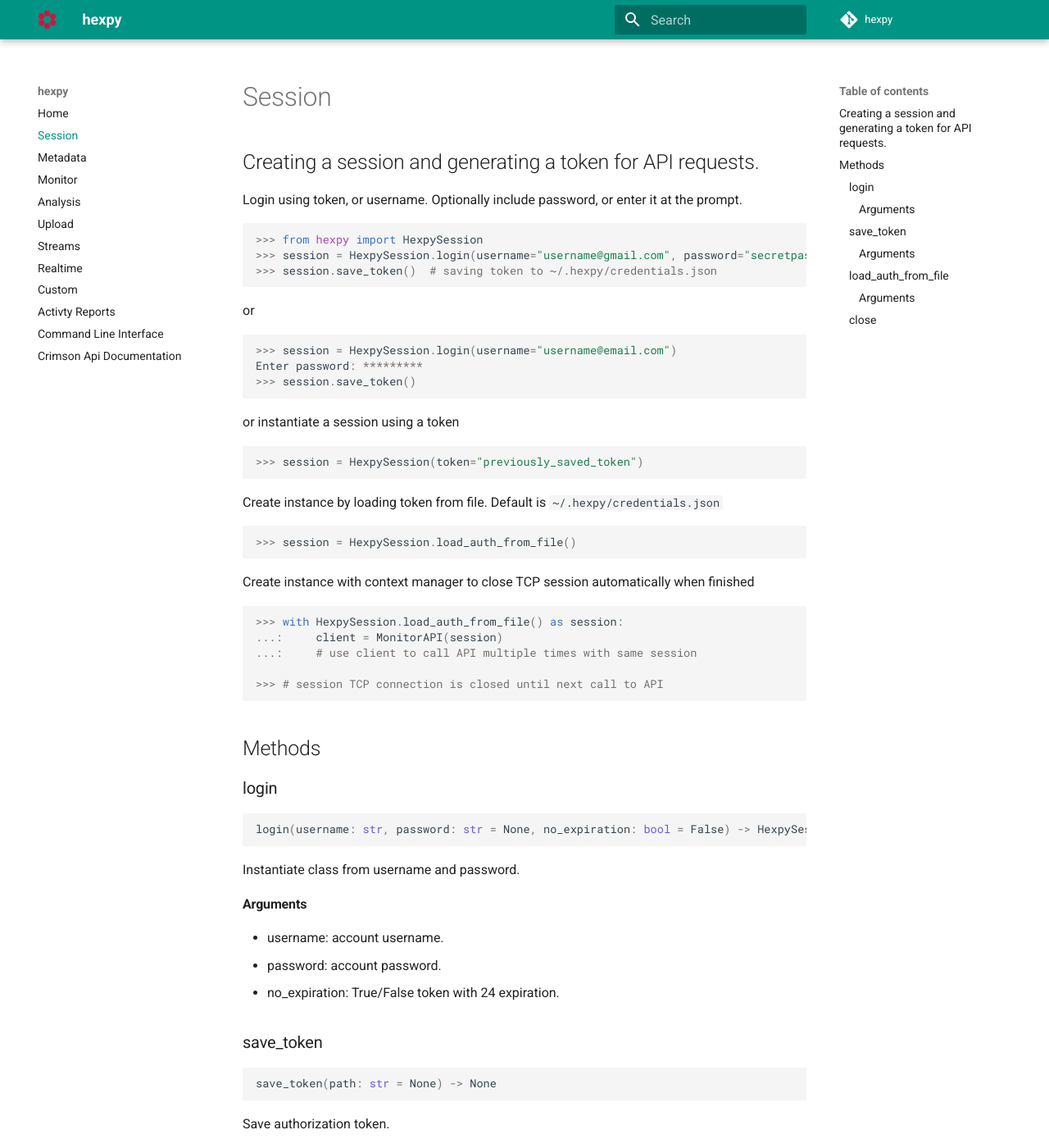
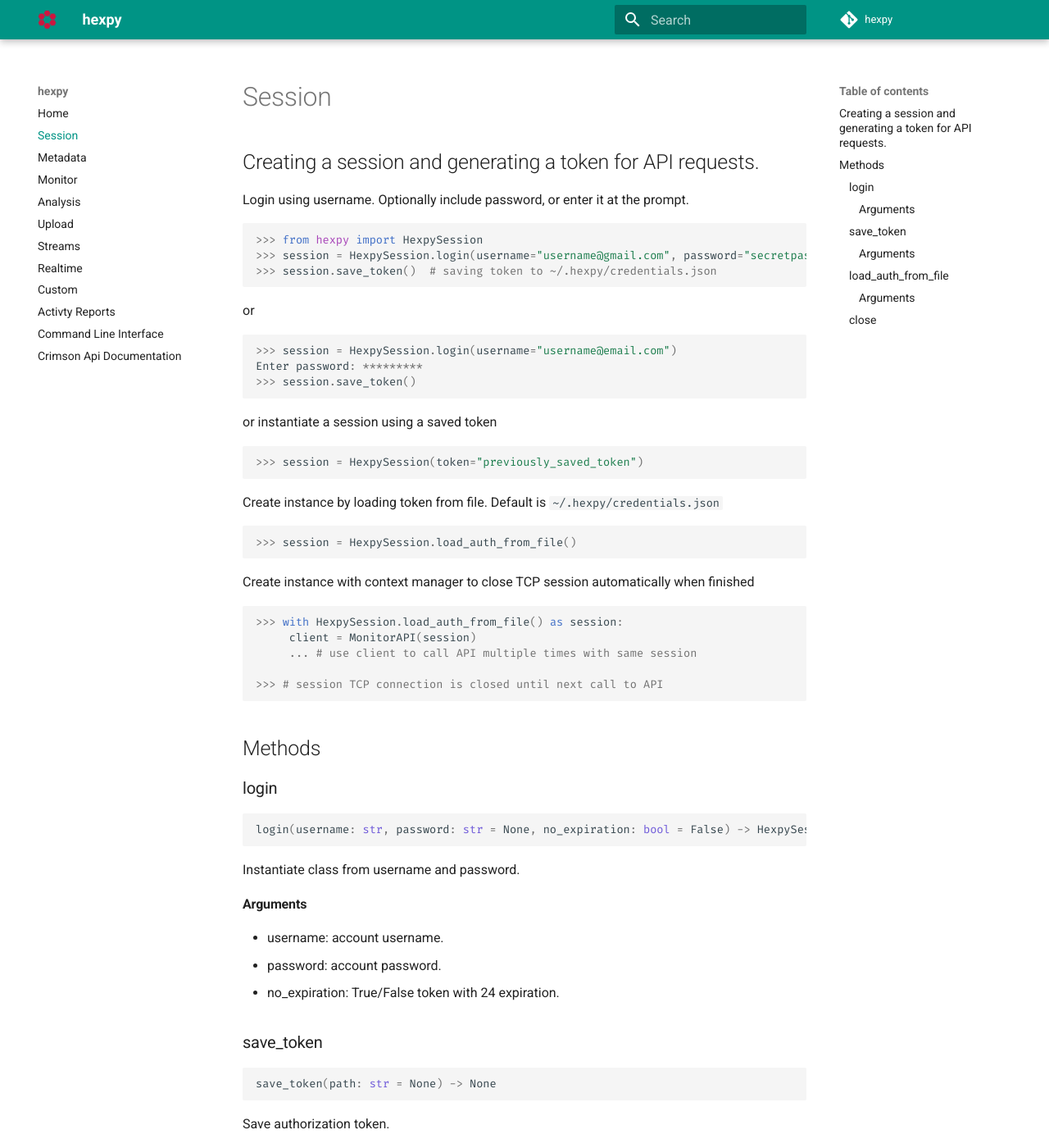
Before and after one commit to sullivancolin/hexpy, an MkDocs documentation site: the page built from docs/docs/Session.md, in a window 1280 px wide and 1400 px high. Shown: the whole window at 82% size. Built offline with MkDocs 1.6.1 and Material for MkDocs 9.7.7, drawn with Linux system fonts in a browser that asks for light colours; comment, search, counter and statistics services are not loaded; old or Windows-style settings are respelled for this version of MkDocs.

````diff
--- a/docs/docs/Session.md
+++ b/docs/docs/Session.md
@@ -3,7 +3,7 @@ Session
 
 ## Creating a session and generating a token for API requests.
 
-Login using token, or username. Optionally include password, or enter it at the prompt.
+Login using username. Optionally include password, or enter it at the prompt.
 ```python
 >>> from hexpy import HexpySession
 >>> session = HexpySession.login(username="username@gmail.com", password="secretpassword")
@@ -15,7 +15,7 @@ or
 Enter password: *********
 >>> session.save_token()
 ```
-or instantiate a session using a token
+or instantiate a session using a saved token
 ```python
 >>> session = HexpySession(token="previously_saved_token")
 ```
@@ -26,8 +26,8 @@ Create instance by loading token from file.  Default is `~/.hexpy/credentials.js
 Create instance with context manager to close TCP session automatically when finished
 ```python
 >>> with HexpySession.load_auth_from_file() as session:
-...:     client = MonitorAPI(session)
-...:     # use client to call API multiple times with same session
+     client = MonitorAPI(session)
+     ... # use client to call API multiple times with same session
 
 >>> # session TCP connection is closed until next call to API
 ```
--- a/docs/mkdocs.yml
+++ b/docs/mkdocs.yml
@@ -2,7 +2,7 @@ site_name: hexpy
 site_description: A Python client for the Crimson Hexagon API.
 repo_url: https://github.com/sullivancolin/hexpy
 repo_name: hexpy
-pages:
+nav:
     - Home: index.md
     - Session: Session.md
     - Metadata: Metadata.md
@@ -17,6 +17,8 @@ pages:
     - Crimson Api Documentation: crimson_api_docs.md
 theme:
   name: 'material'
+  font:
+    code: 'Fira Code'
   palette:
     primary: 'teal'
     accent: 'red'
````
Also changed, not shown: docs/docs/crimson_api_docs.md (+27 -27 lines), 3 other files.
